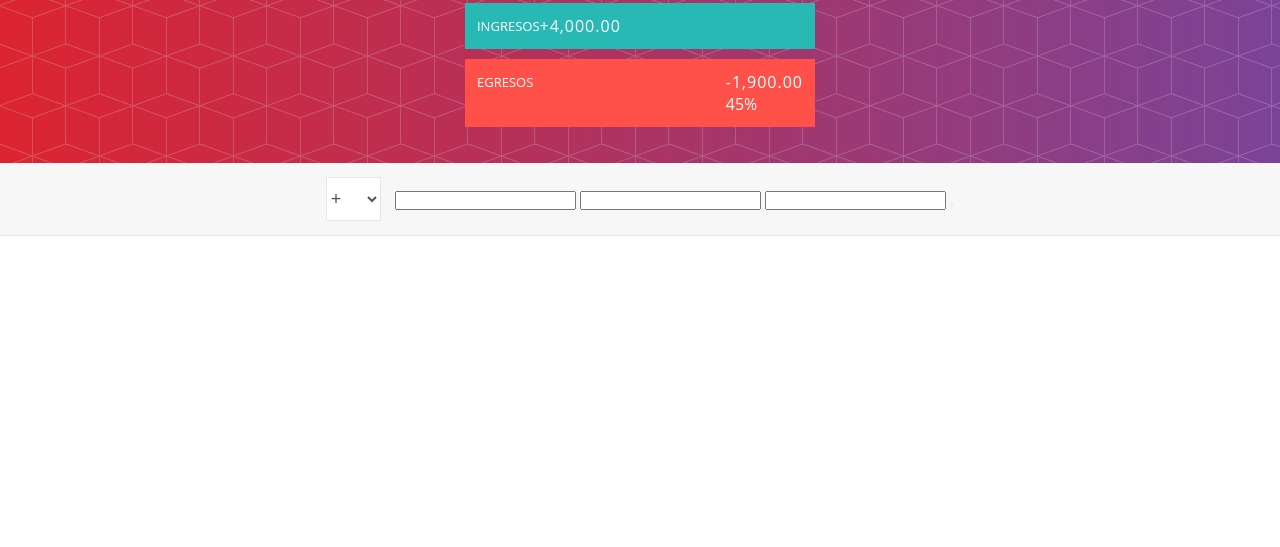
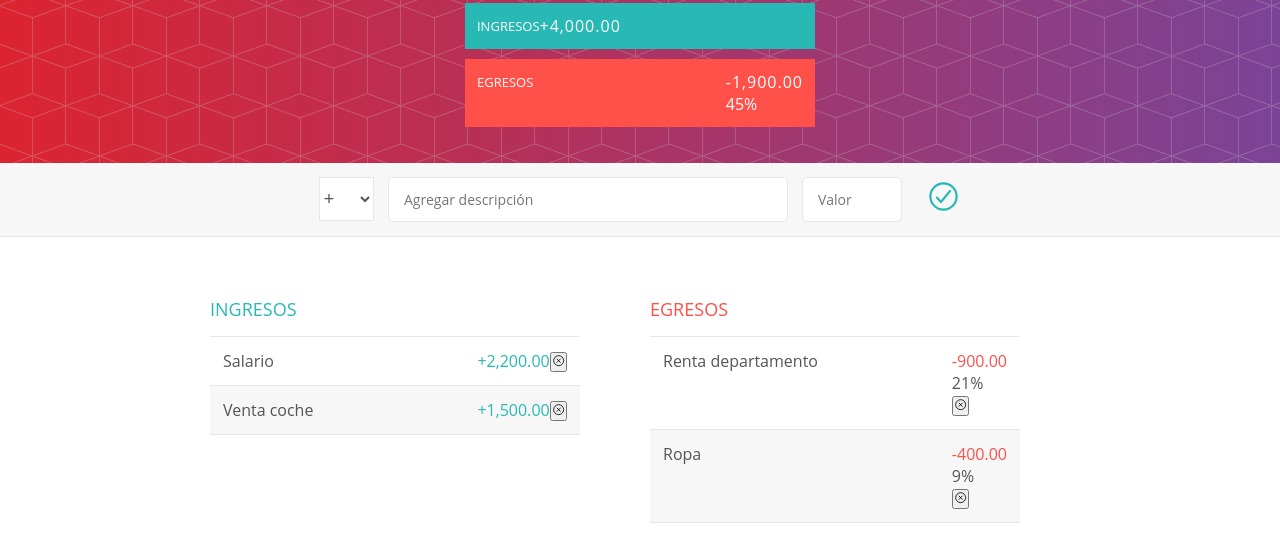
Before and after one commit to alanjq/FDW-G03-24-Junio-2024, a plain HTML site: page proyecto/index.html in a window 1280 px wide. Shown: the part 157-704 px from the top of the page. Drawn offline with nearby package versions, Linux system fonts and the light colour scheme.

Commit message:
Avance semana 1

```diff
--- a/proyecto/index.html
+++ b/proyecto/index.html
@@ -29,16 +29,80 @@
     <form id="forma">
         <div class="agregar">
             <div class="agregar_contenedor">
-                <select class="agregar_tipo">
+                <select class="agregar_tipo" id="tipo">
                     <option selected value="ingreso">+</option>
                     <option value="egreso">-</option>
                 </select>
-                <input type="text">
-                <input type="text">
-                <input type="text">
-                <button></button>
+                <input type="text" class="agregar_descripcion" placeholder="Agregar descripción" id="descripcion">
+                <input type="number" class="agregar_valor" placeholder="Valor" step="any">
+                <button class="agregar_btn">
+                    <ion-icon name="checkmark-circle-outline"></ion-icon>
+                </button>
             </div>
         </div>
     </form>
+
+    <div class="contenedor limpiarEstilos">
+        <div class="ingreso">
+            <h2 class="ingreso_titulo">Ingresos</h2>
+            <div id="lista-ingresos">
+                <div class="elemento limpiarEstilos">
+                    <div class="elemento_descripcion">Salario</div>
+                    <div class="derecha limpiarEstilos">
+                        <div class="elemento_valor">+2,200.00</div>
+                        <div class="elemento_eliminar">
+                            <button class="elemento_eliminar_btn">
+                                <ion-icon name="close-circle-outline"></ion-icon>
+                            </button>
+                        </div>
+                    </div>
+                </div>
+                <div class="elemento limpiarEstilos">
+                    <div class="elemento_descripcion">Venta coche</div>
+                    <div class="derecha limpiarEstilos">
+                        <div class="elemento_valor">+1,500.00</div>
+                        <div class="elemento_eliminar">
+                            <button class="elemento_eliminar_btn">
+                                <ion-icon name="close-circle-outline"></ion-icon>
+                            </button>
+                        </div>
+                    </div>
+                </div>
+            </div>
+        </div>
+        <div class="egreso">
+            <h2 class="egreso_titulo">Egresos</h2>
+            <div id="lista-egresos">
+                <div class="elemento limpiarEstilos">
+                    <div class="elemento_descripcion">Renta departamento</div>
+                    <div class="derecha limpiarEstilos">
+                        <div class="elemento_valor">-900.00</div>
+                        <div class="elemento_porcentage">21%</div>
+                        <div class="elemento_eliminar">
+                            <button class="elemento_eliminar_btn">
+                                <ion-icon name="close-circle-outline"></ion-icon>
+                            </button>
+                        </div>
+                    </div>
+                </div>
+                <div class="elemento limpiarEstilos">
+                    <div class="elemento_descripcion">Ropa</div>
+                    <div class="derecha limpiarEstilos">
+                        <div class="elemento_valor">-400.00</div>
+                        <div class="elemento_porcentage">9%</div>
+                        <div class="elemento_eliminar">
+                            <button class="elemento_eliminar_btn">
+                                <ion-icon name="close-circle-outline"></ion-icon>
+                            </button>
+                        </div>
+                    </div>
+                </div>
+            </div>
+        </div>
+    </div>
+
+
+    <script type="module" src="https://cdn.jsdelivr.net/npm/ionicons@latest/dist/ionicons/ionicons.esm.js"></script>
+<script nomodule src="https://cdn.jsdelivr.net/npm/ionicons@latest/dist/ionicons/ionicons.js"></script>
 </body>
 </html>
```
